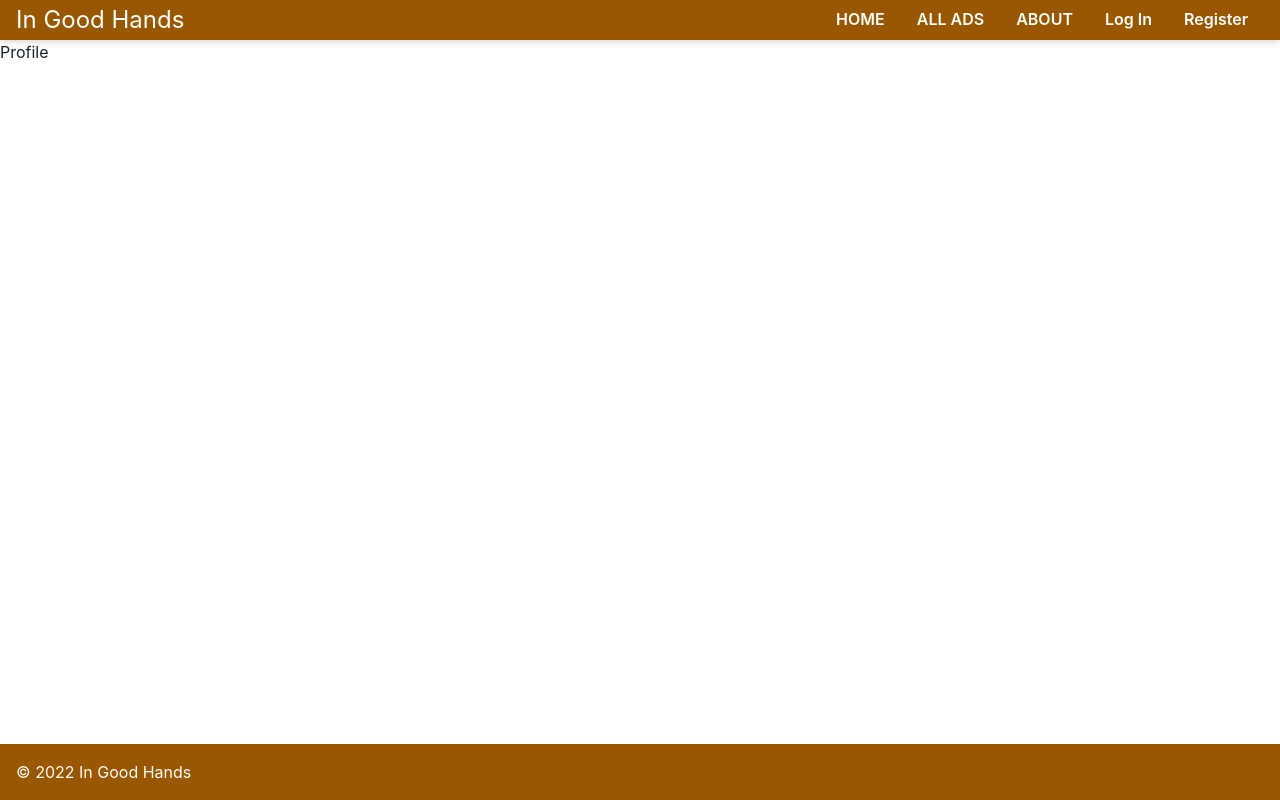
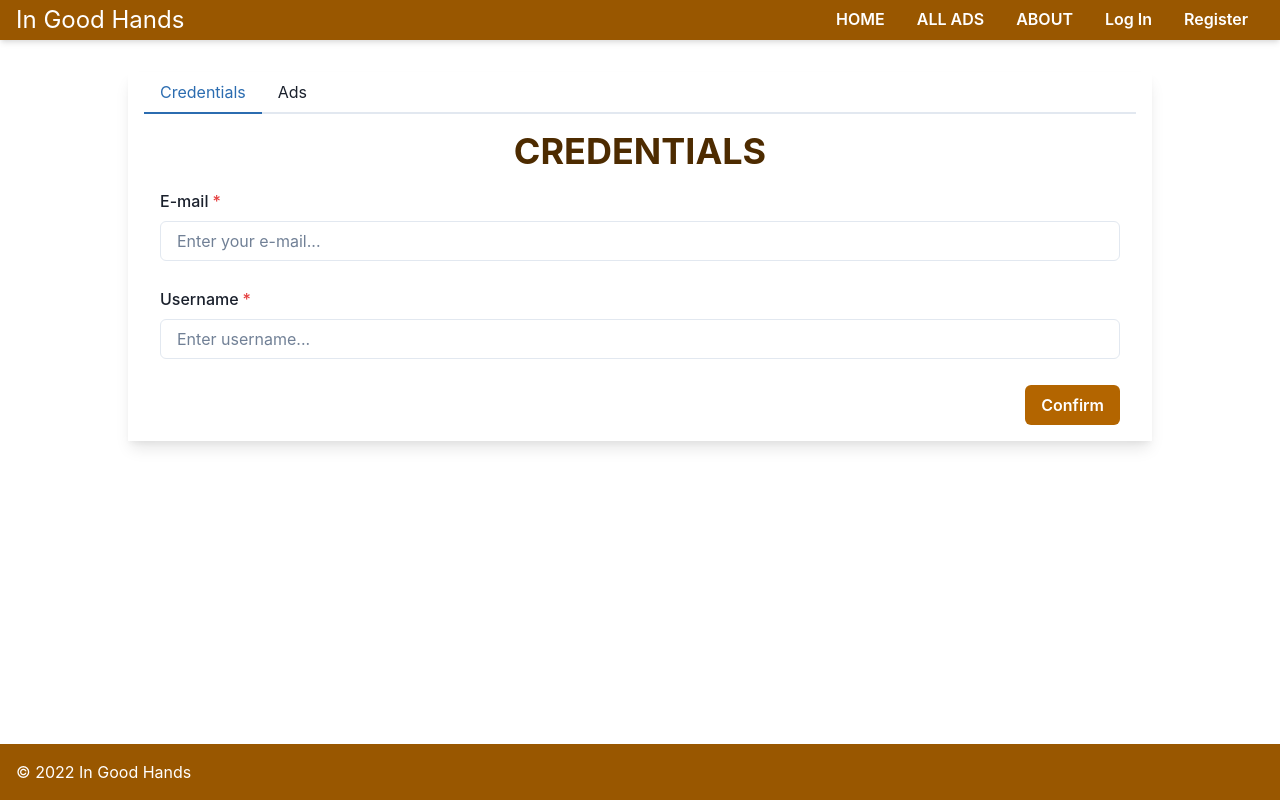
Before and after one commit to antklim89/in_good_hands, a Next.js app: page /profile in a window 1280 px wide. Built offline with nearby package versions, Linux system fonts and the light colour scheme; no server answers.

Commit message:
updated profile

```diff
--- a/components/AuthProvider/AuthProvider.tsx
+++ b/components/AuthProvider/AuthProvider.tsx
@@ -10,6 +10,7 @@ import { AuthProviderProps, IAuthContext } from './AuthProvider.types';
 export const AuthContext = createContext({} as IAuthContext);
 
 const AuthProvider: FC<AuthProviderProps> = ({ children }) => {
+    const [id, setId] = useState<IAuthContext['id']>(null);
     const [email, setEmail] = useState<IAuthContext['email']>(null);
     const [username, setUsername] = useState<IAuthContext['username']>(null);
     const [authInited, setAuthInited] = useState(false);
@@ -23,6 +24,7 @@ const AuthProvider: FC<AuthProviderProps> = ({ children }) => {
             }
             setEmail(user.email);
             setUsername(user.username);
+            setId(user.id);
         } catch (_) {
             // void
         } finally {
@@ -46,6 +48,7 @@ const AuthProvider: FC<AuthProviderProps> = ({ children }) => {
     return (
         <AuthContext.Provider
             value={{
+                id,
                 email,
                 username,
                 isAuth,
--- a/components/AuthProvider/AuthProvider.types.ts
+++ b/components/AuthProvider/AuthProvider.types.ts
@@ -6,6 +6,7 @@ export interface AuthProviderProps {
 }
 
 export interface IAuthContext {
+     id: string | null;
      email: string | null;
      username: string | null;
      isAuth: boolean;
--- a/layouts/Profile/Profile.tsx
+++ b/layouts/Profile/Profile.tsx
@@ -1,13 +1,31 @@
+import {
+    Tabs, TabList, Tab, TabPanels, TabPanel, Container,
+} from '@chakra-ui/react';
 import { FC } from 'react';
 
 import { ProfileProps } from './Profile.types';
+import ProfileCredentials from './ProfileCredentials';
 
 
 const Profile: FC<ProfileProps> = () => {
     return (
-        <div>
-            Profile
-        </div>
+        <Container maxWidth="container.lg" my={8} shadow="lg">
+            <Tabs>
+                <TabList>
+                    <Tab>Credentials</Tab>
+                    <Tab>Ads</Tab>
+                </TabList>
+
+                <TabPanels>
+                    <TabPanel>
+                        <ProfileCredentials />
+                    </TabPanel>
+                    <TabPanel>
+                        Ads
+                    </TabPanel>
+                </TabPanels>
+            </Tabs>
+        </Container>
     );
 };
 
--- /dev/null
+++ b/layouts/Profile/ProfileCredentials.tsx
@@ -0,0 +1,63 @@
+import { Button, Flex, Heading, useToast, Box } from '@chakra-ui/react';
+import { useFormik } from 'formik';
+import React, { FC } from 'react';
+
+import InputField from '~/components/InputField';
+import { updateCredentials, useAuthContext } from '~/utils';
+
+
+const ProfileCredentials: FC = () => {
+    const { email, username, id } = useAuthContext();
+    const toast = useToast();
+
+    const formik = useFormik({
+        initialValues: { username: username || '', email: email || '' },
+        async onSubmit(data) {
+            try {
+                await updateCredentials({ id: id || '', data });
+                toast({ title: 'Credentials successfully updated.', status: 'error' });
+            } catch (error) {
+                if (error instanceof Error) toast({ title: error.message, status: 'error' });
+            }
+        },
+        // async validate(val) {
+        //     return {};
+        // },
+    });
+
+
+    return (
+        <Box>
+            <Heading pb={4} textAlign="center" textTransform="uppercase">
+                Credentials
+            </Heading>
+            <form onSubmit={formik.handleSubmit}>
+                <InputField
+                    autoComplete="email"
+                    formik={formik}
+                    label="E-mail"
+                    name="email"
+                    placeholder="Enter your e-mail..."
+                />
+                <InputField
+                    autoComplete="username"
+                    formik={formik}
+                    label="Username"
+                    name="username"
+                    placeholder="Enter username..."
+                />
+                <Flex justify="flex-end">
+                    <Button
+                        disabled={!formik.isValid}
+                        isLoading={formik.isSubmitting}
+                        type="submit"
+                    >
+                        Confirm
+                    </Button>
+                </Flex>
+            </form>
+        </Box>
+    );
+};
+
+export default ProfileCredentials;
--- a/pages/profile.tsx
+++ b/pages/profile.tsx
@@ -19,7 +19,7 @@ const ProfilePage: NextPage<Props> = () => {
 export default ProfilePage;
 
 
-export const getServerSideProps: GetServerSideProps<Props> = async ({ req }) => {
+export const getServerSideProps: GetServerSideProps<Props> = async () => {
 
     return { props: { } };
 };
--- a/queries/auth.gql
+++ b/queries/auth.gql
@@ -22,3 +22,11 @@ mutation Register($email: String!, $password: String!, $username: String!) {
     }
   }
 }
+
+mutation UpdateCredentials($id: ID!, $data: UsersPermissionsUserInput!) {
+  updateUsersPermissionsUser(id: $id, data: $data) {
+    data {
+      id
+    }
+  }
+}
--- a/utils/requestAuth.ts
+++ b/utils/requestAuth.ts
@@ -3,6 +3,7 @@ import {
     ILoginMutationVariables,
     IRegisterMutationVariables,
     IRegisterMutation,
+    IUpdateCredentialsMutation,
 } from '~/generated/graphql';
 import query from '~/queries/auth.gql';
 
@@ -28,3 +29,12 @@ export function logout(): void {
     clearUserCookie();
     clearJWTCookie();
 }
+
+export async function updateCredentials(variables: {id: string, data: {email: string, username: string}}): Promise<IUpdateCredentialsMutation['updateUsersPermissionsUser']['data']> {
+    const data = await requestBase<
+        IUpdateCredentialsMutation,
+        {id: string, data: {email: string, username: string}}
+    >({ query: query.UpdateCredentials, variables });
+
+    return data.updateUsersPermissionsUser.data;
+}
```
Also changed, not shown: 1 other file (tests, documents, lock files or other folders).
